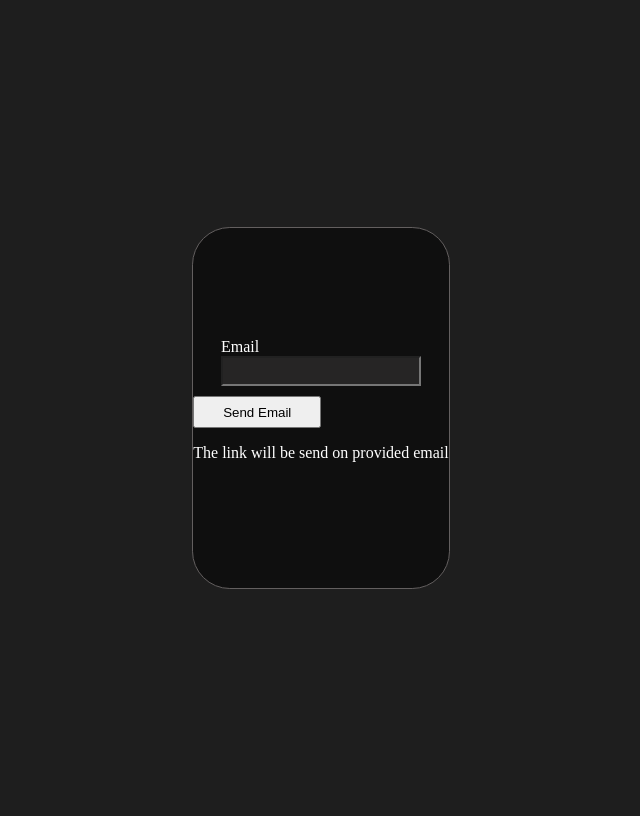
After one commit to HimanshuAmlavad/python-flask-project-, a Flask app: page /forgot-password in a window 1280 px wide. The commit adds this page. Shown: the whole page, without its empty margins (319-959 px from the left). Run offline with Flask 3, Linux system fonts and the light colour scheme.

Commit message:
added forgot pass, email setup, and more

```diff
--- a/authentication_system/app.py
+++ b/authentication_system/app.py
@@ -1,36 +1,46 @@
 # minimal flask code
-from flask import Flask, request, render_template, Response, redirect
+import secrets
+
+from flask import Flask, Response, redirect, render_template, request
+
 from database import Database
+from mail_service import EmailService
 from utils import not_valid_password
 
 app = Flask(__name__)
+
+
 @app.route("/")
 def home():
     if request.method == "GET":
-        return render_template('home.html')
+        return render_template("home.html")
+
 
 @app.route("/login", methods=["GET", "POST"])
 def login():
     if request.method == "POST":
         email = request.form.get("email")
         password = request.form.get("password")
-        db_obj = Database(email= email, password=password)
+        db_obj = Database(email=email, password=password)
 
         if not db_obj.check_email():
-            return render_template('log-in.html', message="email not found")
+            return render_template("log-in.html", message="email not found")
         not_valid_message = not_valid_password(password)
 
         if not_valid_message:
-            return render_template('log-in.html',message= not_valid_message, email=email)
+            return render_template(
+                "log-in.html", message=not_valid_message, email=email
+            )
 
         if not db_obj.check_password():
-            return render_template('log-in.html',message="Wrong password", email=email)
+            return render_template("log-in.html", message="Wrong password", email=email)
         return Response("success")
 
     else:
-        return render_template('log-in.html')
+        return render_template("log-in.html")
 
-@app.route("/signup", methods=["POST","GET"])
+
+@app.route("/signup", methods=["POST", "GET"])
 def signup():
     if request.method == "POST":
         email = request.form.get("email")
@@ -41,32 +51,53 @@ def signup():
         if not db_obj.check_email():
 
             if password != re_password:
-                return render_template('sign-up.html', message="*password not matched",email=email)
+                return render_template(
+                    "sign-up.html", message="*password not matched", email=email
+                )
             else:
                 not_valid_message = not_valid_password(password)
 
                 if not_valid_message:
-                    return render_template('sign-up.html',message= not_valid_message, email=email)
+                    return render_template(
+                        "sign-up.html", message=not_valid_message, email=email
+                    )
                 db_obj.insert_detail()
-                return redirect('/login')
+                return redirect("/login")
         else:
-            return render_template('log-in.html', message="email already exist", email=email)
+            return render_template(
+                "log-in.html", message="email already exist", email=email
+            )
     else:
 
-        return render_template('sign-up.html')
-@app.route("/forgot-password", methodes=["GET","POST"])
+        return render_template("sign-up.html")
+
+
+@app.route("/forgot-password", methods=["POST", "GET"])
 def forgot_password():
-    email = request.form.get("email")
-    new_password = request.form.get("password")
+    if request.method == "POST":
+        email = request.form.get("email")
 
-    db_obj = Database(email= email, password=new_password)
-    if not db_obj.check_email():
-        pass
-    return render_template('forgot-password.html', message="account with this email not exist")
+        token = secrets.token_urlsafe(50)
 
-@app.route("/product")
-def product():
-    return "<p>This is a product page</p>"
+        db_obj = Database(email=email, password=None)
+        if db_obj.check_email():
+            db_obj.reset_password(token)
+            email_obj = EmailService()
+
+            if email_obj.send_reset_email(receiver_email=email, reset_token=token):
+                return render_template("email.html", message="email sent")
+            return render_template("email.html", message="email not sent")
+
+        return render_template(
+            "email.html", message="account with this email not exist"
+        )
+    return render_template("email.html")
+
+
+@app.route("/forgot-password/<string:token>", methods=["POST", "GET"])
+def token_verification(token):
+    pass
+
 
 if __name__ == "__main__":
     app.run(debug=True, port=8000)
--- /dev/null
+++ b/authentication_system/templates/email.html
@@ -0,0 +1,98 @@
+<!DOCTYPE html>
+<html lang="en">
+
+<head>
+    <meta charset="UTF-8">
+    <meta name="viewport" content="width=device-width, initial-scale=1.0">
+    <title>Document</title>
+
+    <style>
+        body {
+            background-color: rgb(30, 30, 30);
+        }
+
+        .container {
+            height: 100vh;
+            display: flex;
+            justify-content: center;
+            align-items: center;
+        }
+
+        form {
+            border: 1px solid rgb(99, 95, 95);
+            background-color: rgb(15, 15, 15);
+            box-shadow: 5px;
+            border-radius: 1cm;
+            height: 45vh;
+            width: 20vw;
+            display: grid;
+            gap: 10px;
+            justify-items: center;
+            align-content: center;
+
+        }
+
+        input {
+            display: block;
+            height: 3vh;
+            width: 15vw;
+            margin: 0;
+            color: aliceblue;
+            background-color: rgb(38, 37, 37);
+        }
+
+        label {
+            color: white;
+        }
+
+        button {
+            width: 10vw;
+            height: 4vh;
+        }
+
+        #show-password {
+            display: inline-flex;
+            gap: 10px;
+            width: auto;
+            height: auto;
+            margin-left: 5px;
+        }
+
+        #checkbox {
+            width: 100%;
+        }
+
+        #checkbox>span {
+            margin-left: 2.5vw;
+        }
+
+        p {
+            color: white;
+        }
+    </style>
+</head>
+
+<body>
+    <div class="container">
+        <form method="POST" action="/forgot-password">
+            <span>
+                <label for="email">Email</label>
+                <input id="email" type="email" name="email" required>
+            </span>
+
+
+            <span>
+                <button type="button">Send Email</button>
+                {% if message %}
+                <p style="color: rgb(211, 0, 0);">{{ message }}</p>
+                {% endif %}
+                <p>
+                    The link will be send on provided email
+                </p>
+        </form>
+    </div>
+
+
+</body>
+
+</html>
--- a/authentication_system/utils.py
+++ b/authentication_system/utils.py
@@ -1,8 +1,10 @@
 import re
+
+
 def not_valid_password(password):
     if len(password) < 8:
         return "Password atleast contain 8 character"
-    if not re.search(r"[A-Z]",password):
+    if not re.search(r"[A-Z]", password):
         return "password should atleast contain upper case"
     if not re.search(r"[a-z]", password):
         return "password should atleast contain lower case"
```
Also changed, not shown: authentication_system/database.py (+44 -27 lines), authentication_system/mail_service.py (added, +57 -0 lines), authentication_system/templates/password.html (renamed from authentication_system/templates/forgot-password.html, +5 -7 lines).
